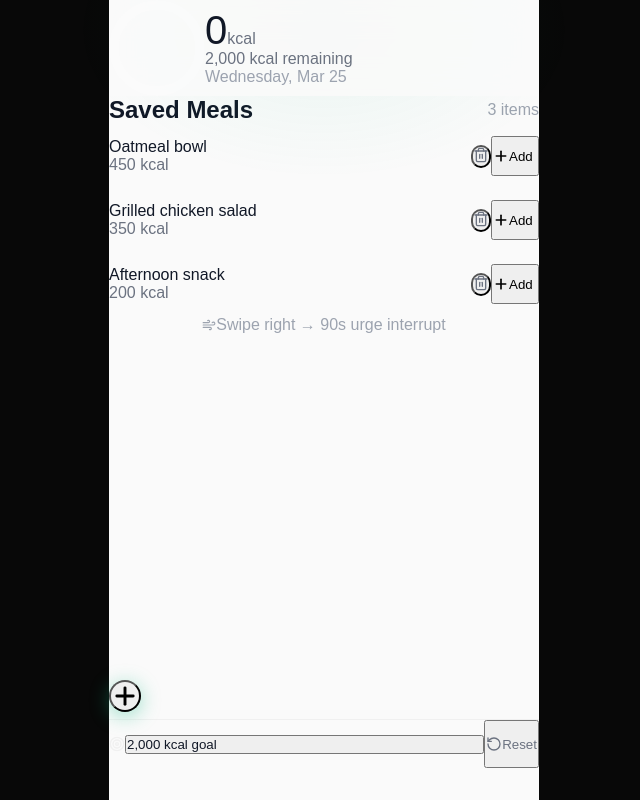
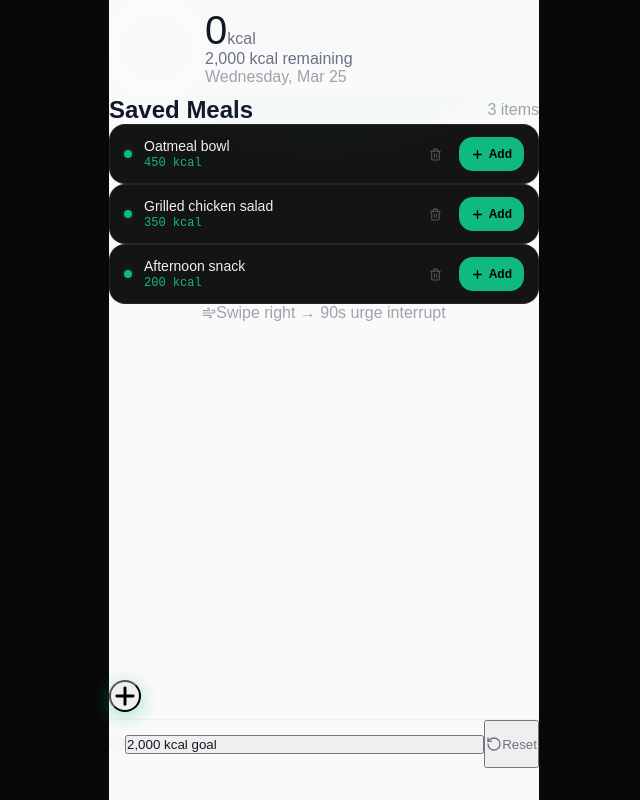
Before and after one commit to derrick-ships/Kal, a Next.js app: page / in a window 1280 px wide. Shown: the whole page, without its empty margins (316-956 px from the left). Built offline with nearby package versions, Linux system fonts and the light colour scheme.

Commit message:
redesign: meal card with green dot accent

```diff
--- a/components/tracker/MealCard.tsx
+++ b/components/tracker/MealCard.tsx
@@ -2,26 +2,38 @@
 import { Plus, Trash2 } from "lucide-react";
 import type { Meal } from "@/hooks/useCalorieStore";
 
-interface Props { meal: Meal; onLog: (meal: Meal) => void; onDelete: (id: string) => void; }
+interface Props { meal: Meal; onLog: (m: Meal) => void; onDelete: (id: string) => void; }
 
 export function MealCard({ meal, onLog, onDelete }: Props) {
   return (
-    <div className="glass-card flex items-center justify-between px-4 py-3.5 gap-3 animate-fade-in" style={{ minHeight: 64 }}>
-      <div className="flex-1 min-w-0">
-        <p className="text-base font-medium text-[#111827] dark:text-[#F9FAFB] truncate">{meal.name}</p>
-        <p className="text-sm text-[#6B7280]">{meal.kcal} kcal</p>
+    <div className="meal-item anim-fade-up" style={{ display: "flex", alignItems: "center", gap: 12, padding: "12px 14px" }}>
+      {/* Color dot */}
+      <div style={{ width: 8, height: 8, borderRadius: "50%", background: "var(--green)", boxShadow: "0 0 6px var(--green-glow)", flexShrink: 0 }} />
+      <div style={{ flex: 1, minWidth: 0 }}>
+        <p style={{ fontSize: 14, fontWeight: 500, color: "var(--fg)", whiteSpace: "nowrap", overflow: "hidden", textOverflow: "ellipsis" }}>
+          {meal.name}
+        </p>
+        <p style={{ fontSize: 12, color: "var(--green)", fontFamily: "var(--font-display)", marginTop: 2 }}>
+          {meal.kcal} kcal
+        </p>
       </div>
-      <div className="flex items-center gap-2 shrink-0">
-        <button onClick={() => onDelete(meal.id)}
-          className="p-2 rounded-full text-[#6B7280] hover:text-red-400 hover:bg-red-50 dark:hover:bg-red-900/20 transition-colors"
-          aria-label={`Delete ${meal.name}`}>
-          <Trash2 size={16} strokeWidth={2} />
+      <div style={{ display: "flex", alignItems: "center", gap: 8, flexShrink: 0 }}>
+        <button onClick={() => onDelete(meal.id)} style={{
+          width: 30, height: 30, borderRadius: "50%", border: "none",
+          background: "transparent", cursor: "pointer", display: "flex",
+          alignItems: "center", justifyContent: "center", color: "var(--fg3)",
+          transition: "color 0.15s",
+        }}
+          onTouchStart={e => (e.currentTarget.style.color = "var(--red)")}
+          onTouchEnd={e => (e.currentTarget.style.color = "var(--fg3)")}>
+          <Trash2 size={13} strokeWidth={2} />
         </button>
-        <button onClick={() => onLog(meal)}
-          className="flex items-center gap-1.5 px-3 py-2 rounded-xl bg-emerald-500 hover:bg-emerald-600 active:scale-95 text-white text-sm font-semibold transition-all"
-          style={{ minWidth: 48, minHeight: 40 }} aria-label={`Add ${meal.name}`}>
-          <Plus size={16} strokeWidth={2.5} />
-          <span>Add</span>
+        <button onClick={() => onLog(meal)} className="btn-primary" style={{
+          display: "flex", alignItems: "center", gap: 5, padding: "0 12px",
+          height: 34, fontSize: 12,
+        }}>
+          <Plus size={13} strokeWidth={2.5} />
+          Add
         </button>
       </div>
     </div>
```
